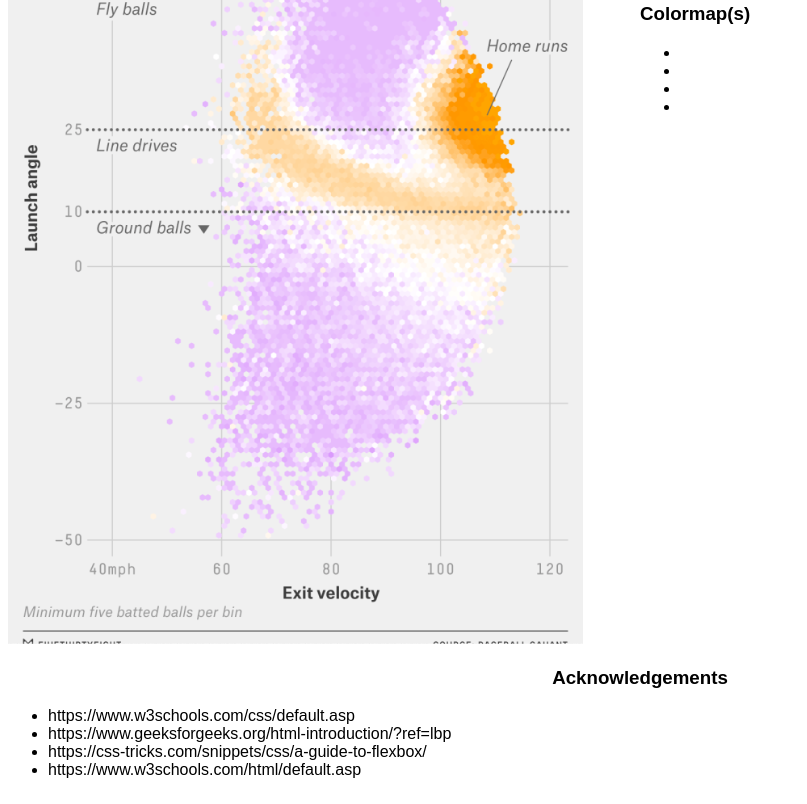
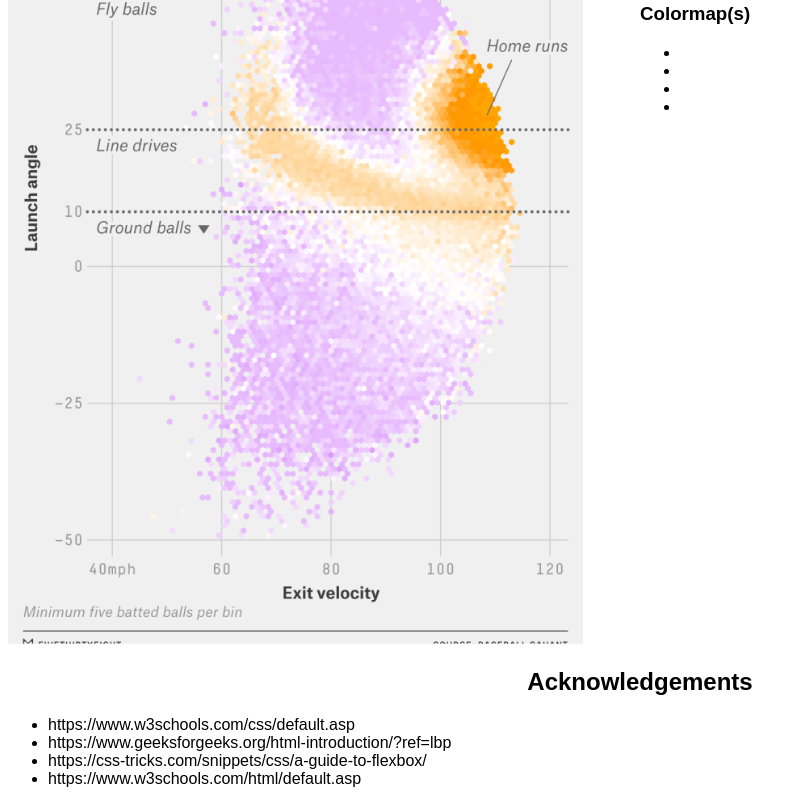
Before and after one commit to DS4200-S23-Class/hw-03-neals-and-lauren, a plain HTML site: page index.html in a window 1280 px wide. Shown: the part 975-1779 px from the top of the page, without its empty margins (0-807 px from the left). Drawn offline with Linux system fonts and the light colour scheme.

Commit message:
update format

```diff
--- a/index.html
+++ b/index.html
@@ -65,7 +65,7 @@
 
     <div>
         <div id="Acknowledgements">
-        <h3 id="ack-header">Acknowledgements</h3>
+        <h2 id="ack-header">Acknowledgements</h3>
          <ul>
             <li>https://www.w3schools.com/css/default.asp</li>
             <li>https://www.geeksforgeeks.org/html-introduction/?ref=lbp</li>
```
